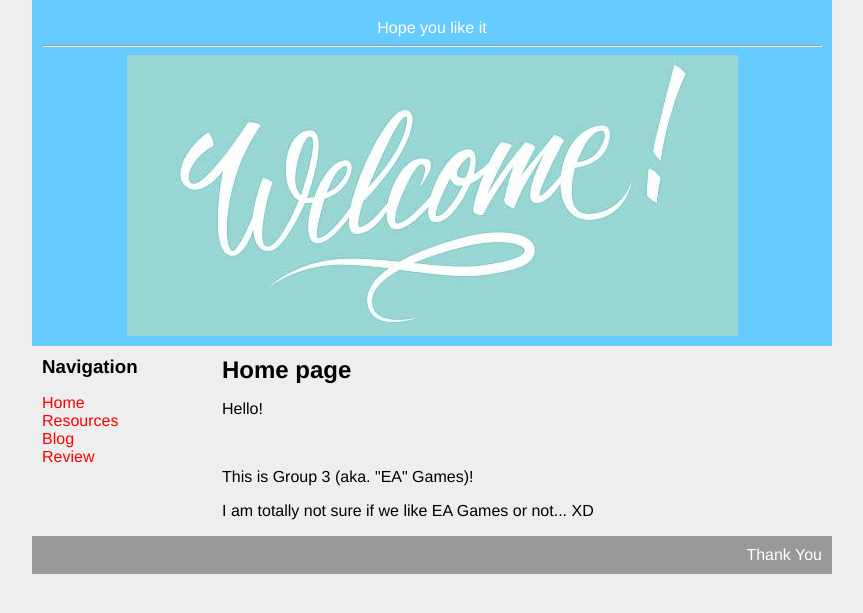
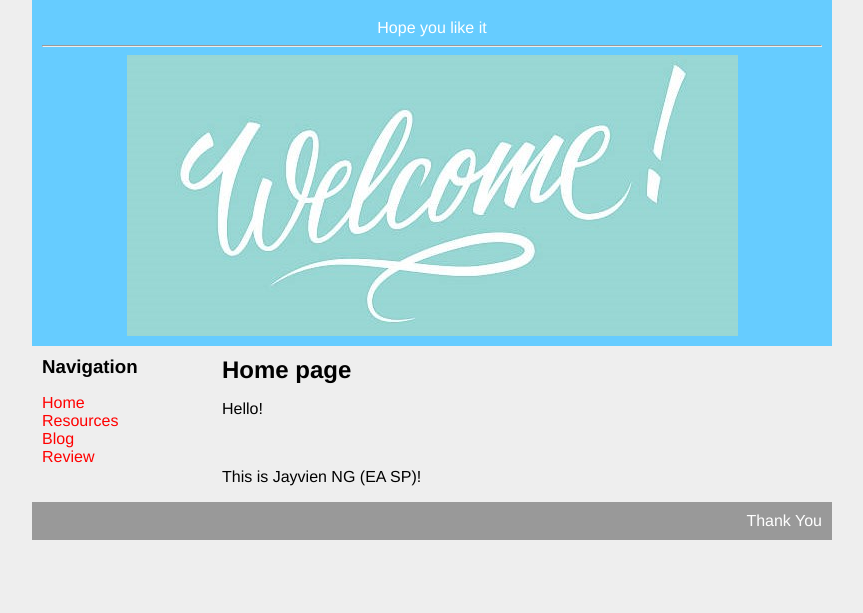
Before and after one commit to EAGamers/EAJayvien.github.io, a plain HTML site: page webpage.html in a window 1280 px wide. Shown: the part 97-710 px from the top of the page, without its empty margins (208-1071 px from the left). Drawn offline with Linux system fonts and the light colour scheme.

Commit message:
Update webpage.html

```diff
--- a/webpage.html
+++ b/webpage.html
@@ -33,8 +33,7 @@
                         <h2>Home page</h2>
                      <p>Hello! </p>
                      <br>
-                     <p>This is Group 3 (aka. "EA" Games)!</p>
-                     <p> I am totally not sure if we like EA Games or not... XD</p>
+                     <p>This is Jayvien NG (EA SP)!</p>
                </div>
 
                </div>
```
